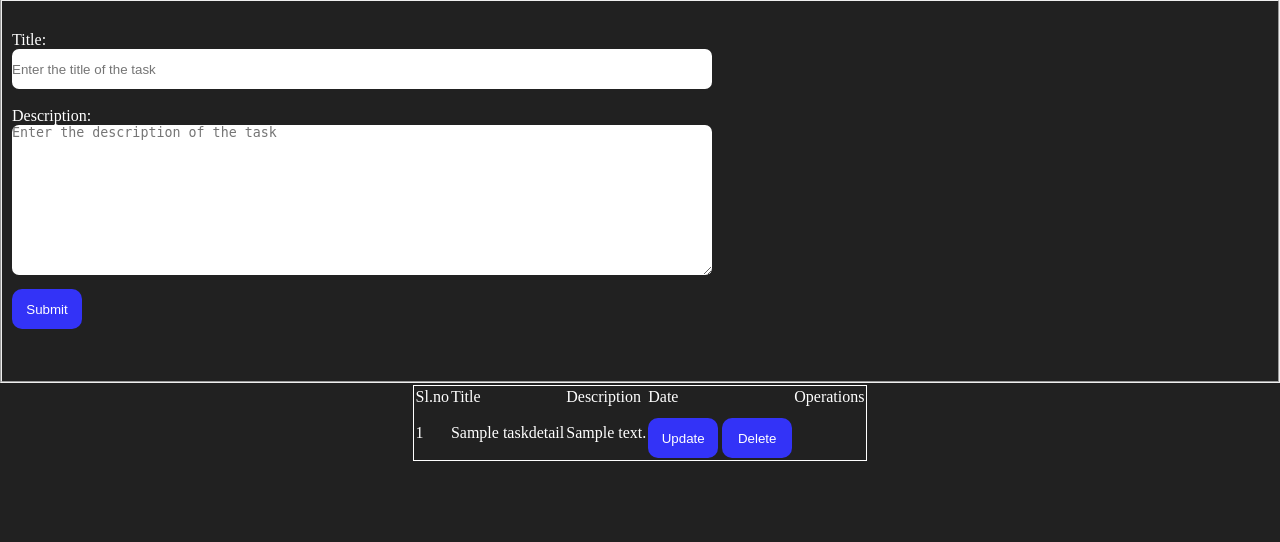
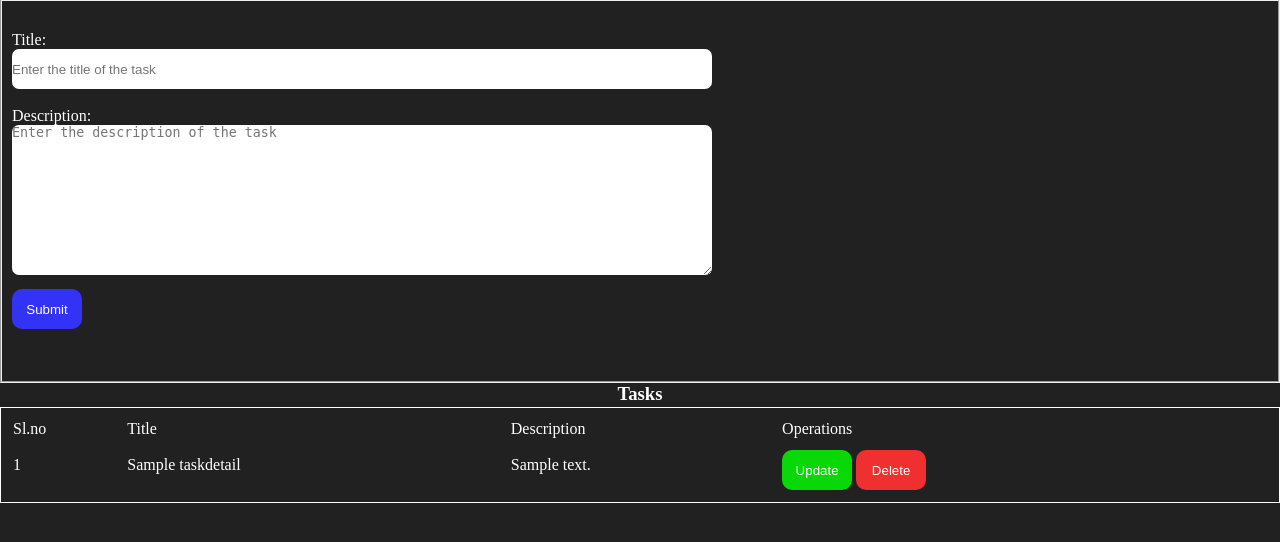
Before and after one commit to manojgarnayak/Django_Tut, a Django app: page / in a window 1280 px wide. Shown: the part 88-630 px from the top of the page. Run offline with Django 5.2, Linux system fonts and the light colour scheme; tables that the repository leaves empty hold one stand-in row (values such as "Sample post").

Commit message:
Changes made

```diff
--- a/todoproj/templates/form.html
+++ b/todoproj/templates/form.html
@@ -54,9 +54,26 @@
             background-color: rgb(129, 129, 251);
         }
         .table{
+            padding: 10px;
             border: 1px solid white;
             margin-top: 2px;
-            width: 100;
+            width: 100%;
+        }
+        .update-btn{
+            background-color: rgb(8, 215, 8);
+            color: white;
+        }
+        .update-btn:hover{
+            background-color: rgb(93, 248, 93);
+            color: white;
+        }
+        .delete-btn{
+            background-color: rgb(240, 48, 48);
+            color: white;
+        }
+        .delete-btn:hover{
+            background-color: rgb(250, 82, 82);
+            color: white;
         }
     </style>
 </head>
@@ -75,12 +92,12 @@
         </fieldset>
         <table class="table">
             {% if todos|length %}
+            <h3>Tasks</h3>
             <thead>
                 <tr>
                     <td>Sl.no</td>
                     <td>Title</td>
                     <td>Description</td>
-                    <td>Date</td>
                     <td>Operations</td>
                 </tr>
             </thead>
@@ -91,8 +108,8 @@
                     <td>{{todo.title}}</td>
                     <td>{{todo.description}}</td>
                     <td>
-                        <button>Update</button>
-                        <button>Delete</button>
+                        <button class="update-btn">Update</button>
+                        <button class="delete-btn">Delete</button>
                     </td>
                 </tr>
                 {% endfor %}
--- a/todoproj/todoapp/views.py
+++ b/todoproj/todoapp/views.py
@@ -1,6 +1,5 @@
 from django.shortcuts import render
 from todoapp.models import *
-from datetime import time
 # Create your views here.
 
 def todo(request):
@@ -10,6 +9,6 @@ def todo(request):
         title = request.POST.get('title')
         description = request.POST.get('description')
         if title and description:
-            taskObj = TaskDetails(title = title, description = description, date = time.today())
+            taskObj = TaskDetails(title = title, description = description)
             taskObj.save()
     return render(request, 'form.html', d)
```
Also changed, not shown: todoproj/db.sqlite3.
